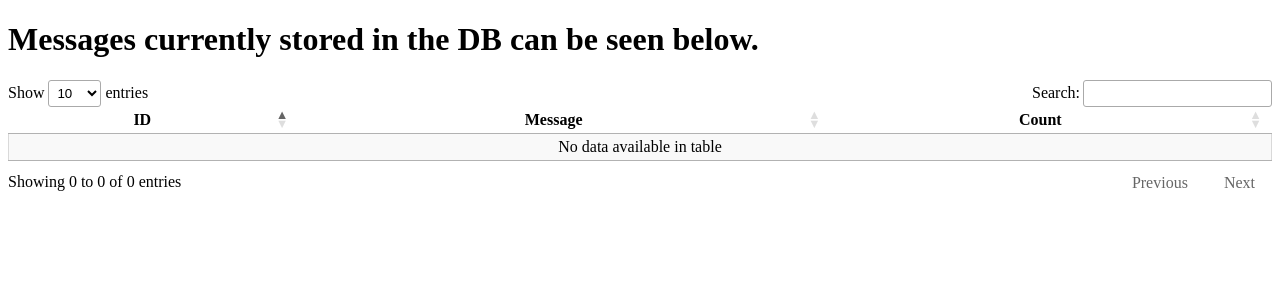
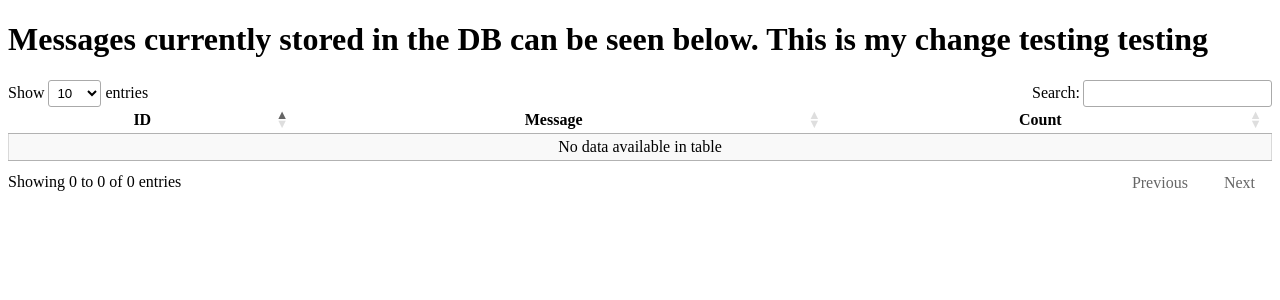
Before and after one commit to dave4086/lifeway-python, a Flask app: page / in a window 1280 px wide. Shown: the top 300 px of the page. Run offline with Flask 2, Linux system fonts and the light colour scheme; data that the repository does not hold is empty; some libraries are stand-ins or nearby versions.

Commit message:
Adding my html change

```diff
--- a/templates/index.html
+++ b/templates/index.html
@@ -8,7 +8,7 @@
   <script src="https://cdn.datatables.net/1.10.18/js/jquery.dataTables.min.js"></script>
 </head>
 <body>
-  <h1>Messages currently stored in the DB can be seen below.</h1>
+  <h1>Messages currently stored in the DB can be seen below. This is my change testing testing</h1>
 <table id="messages" class="cell-border compact stripe" style="width:100%">
         <thead>
             <tr>
```
